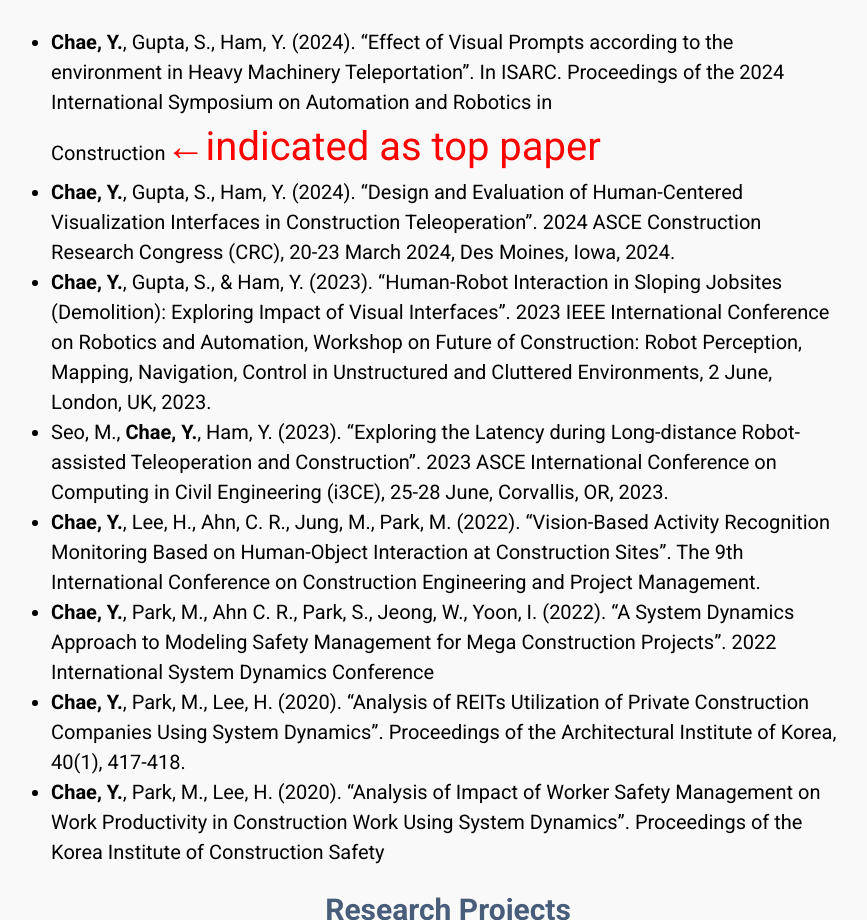
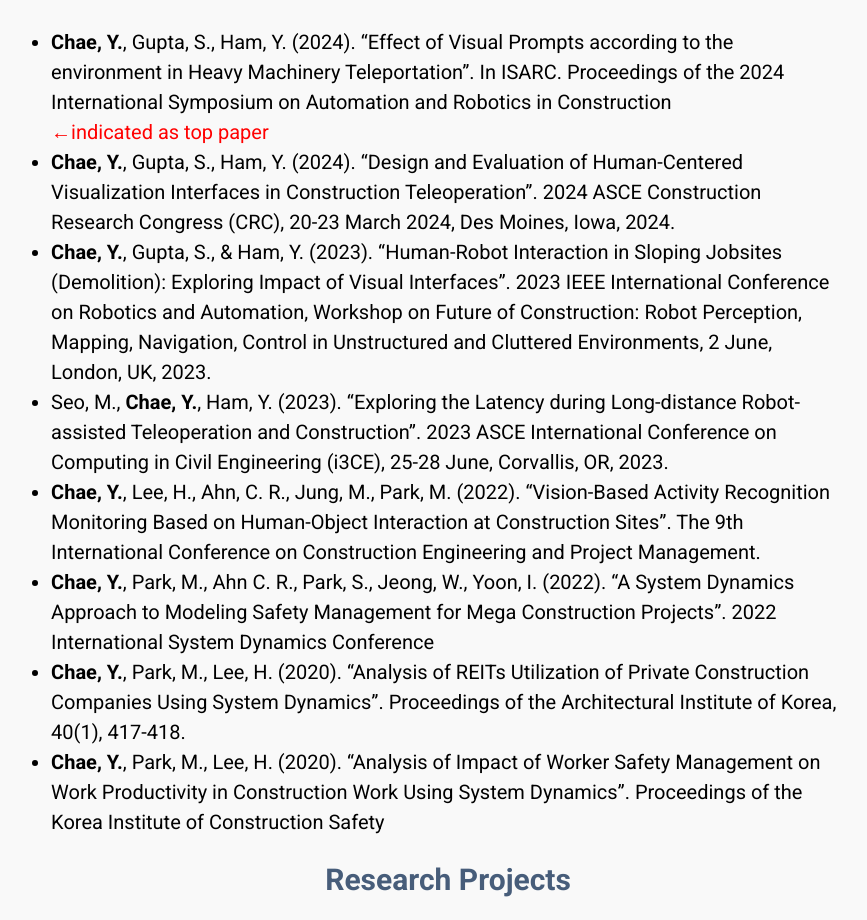
Before and after one commit to yeonchae62/homepage, a plain HTML site: page index.html in a window 1280 px wide. Shown: the part 948-1868 px from the top of the page, without its empty margins (342-1209 px from the left). Drawn offline with Linux system fonts and the light colour scheme; a script that the page names is missing.

Commit message:
Update index.html

```diff
--- a/index.html
+++ b/index.html
@@ -69,7 +69,7 @@
 
         <h2>Refereed Conference Publication</h2>
         <ul>
-            <li><strong>Chae, Y.</strong>, Gupta, S., Ham, Y. (2024). “Effect of Visual Prompts according to the environment in Heavy Machinery Teleportation”. In ISARC. Proceedings of the 2024 International Symposium on Automation and Robotics in Construction<span2 style="color:red">←indicated as top paper</span2></li>
+            <li><strong>Chae, Y.</strong>, Gupta, S., Ham, Y. (2024). “Effect of Visual Prompts according to the environment in Heavy Machinery Teleportation”. In ISARC. Proceedings of the 2024 International Symposium on Automation and Robotics in Construction</li><span2 style="color:red">←indicated as top paper</span2>
             <li><strong>Chae, Y.</strong>, Gupta, S., Ham, Y. (2024). “Design and Evaluation of Human-Centered Visualization Interfaces in Construction Teleoperation”. 2024 ASCE Construction Research Congress (CRC), 20-23 March 2024, Des Moines, Iowa, 2024.</li>
             <li><strong>Chae, Y.</strong>, Gupta, S., & Ham, Y. (2023). “Human-Robot Interaction in Sloping Jobsites (Demolition): Exploring Impact of Visual Interfaces”. 2023 IEEE International Conference on Robotics and Automation, Workshop on Future of Construction: Robot Perception, Mapping, Navigation, Control in Unstructured and Cluttered Environments, 2 June, London, UK, 2023.</li>
             <li>Seo, M., <strong>Chae, Y.</strong>, Ham, Y. (2023). “Exploring the Latency during Long-distance Robot-assisted Teleoperation and Construction”. 2023 ASCE International Conference on Computing in Civil Engineering (i3CE), 25-28 June, Corvallis, OR, 2023.</li>
```
